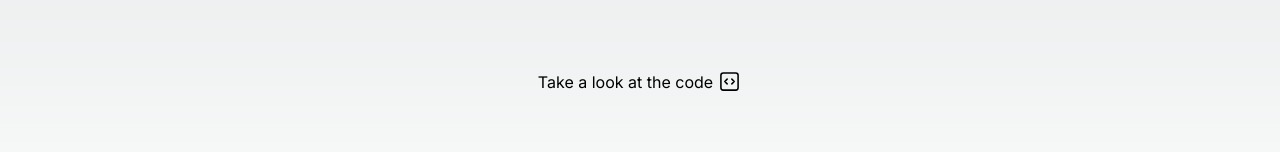
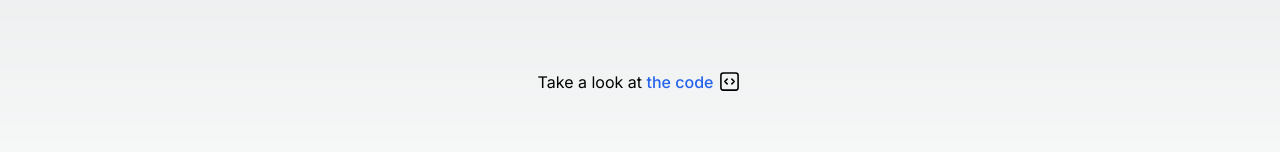
Before and after one commit to peachfuzz/next-peachfuzz-website, a Next.js app: page /travel in a window 1280 px wide. Shown: the part 1271-1423 px from the top of the page. Built offline with nearby package versions, Linux system fonts and the light colour scheme.

Commit message:
Add dynamic code URL for each page 👛

```diff
--- a/src/app/components/footer.tsx
+++ b/src/app/components/footer.tsx
@@ -1,15 +1,25 @@
+'use client';
+import { usePathname } from 'next/navigation';
 import { ExternalLink, InternalLink } from './links';
 import { IconToolTip } from './iconToolTip';
 import { GitHubIcon, InstagramIcon, LinkedInIcon } from './icons/socialMediaIcons';
 import { IconText } from '../components/icons/iconText';
 import { CodeBracketSquareIcon } from '../components/icons/heroIcons';
-import Link from 'next/link';
+import { getCodeUrl } from '../utils/utils';
 
 export function Footer() {
+  const pathName = usePathname();
   return (
     <>
       <div className="">
-        <IconText sectionOne={<p>Take a look at the code</p>} sectionTwo={<CodeBracketSquareIcon width="25px" />} />
+        <IconText
+          sectionOne={
+            <p>
+              Take a look at <ExternalLink href={getCodeUrl(pathName)} label="the code" />
+            </p>
+          }
+          sectionTwo={<CodeBracketSquareIcon width="25px" />}
+        />
       </div>
       {/* todo: add line */}
       <footer className="sm:flex sm:items-center sm:justify-between p-4 sm:p-6 xl:p-8">
--- a/src/app/utils/utils.tsx
+++ b/src/app/utils/utils.tsx
@@ -5,3 +5,7 @@ export const getColor = (hovered: boolean | undefined, visited: boolean) => {
   }
   return visited ? '#037ffc' : '#D3D3D3';
 };
+
+export const getCodeUrl = (pathName: string) => {
+  return `https://github.com/peachfuzz/next-peachfuzz-website/tree/main/src/app${pathName}/page.tsx`;
+};
```
